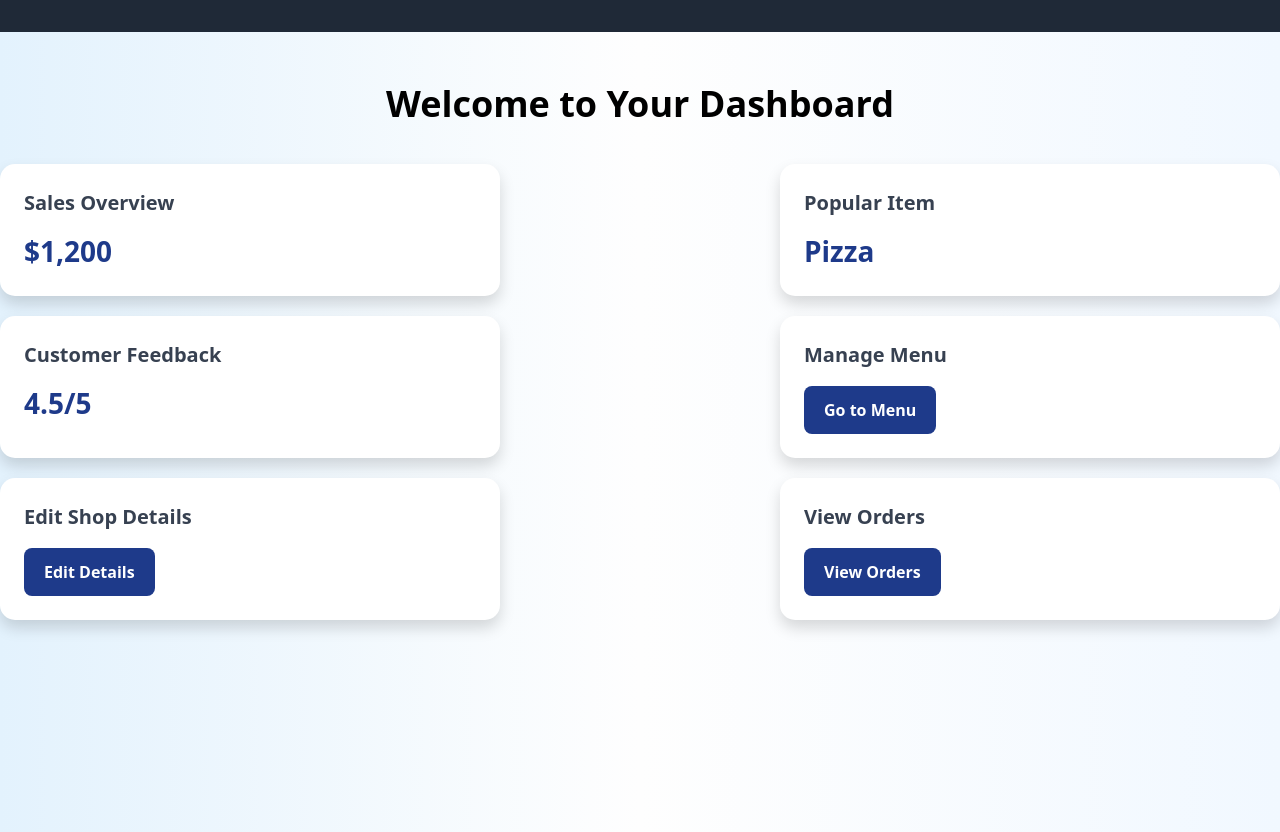
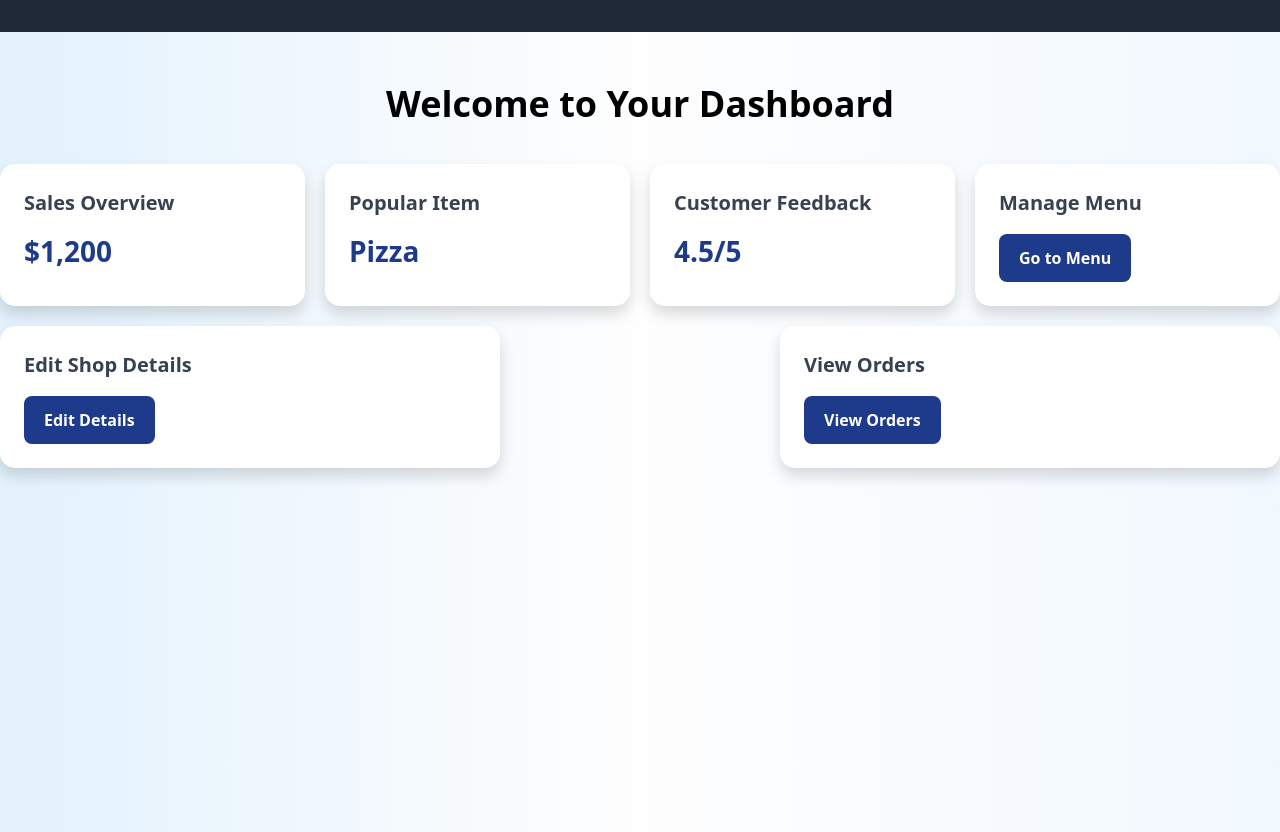
Before and after one commit to ruchspatil/VueCart, a Nuxt app: page /dashboard in a window 1280 px wide. Built offline with nearby package versions, Linux system fonts and the light colour scheme.

Commit message:
Update dashboard.vue

```diff
--- a/pages/dashboard.vue
+++ b/pages/dashboard.vue
@@ -65,8 +65,8 @@ export default {
 
 /* Card Styling */
 .card {
-  flex: 1 1 calc(48% - 20px); /* Cards take up 48% width, adjust for the gap */
-  max-width: 500px; /* Prevent cards from growing too large */
+  flex: 1 1 calc(24% - 20px);
+  max-width: 500px;
   background: #ffffff;
   padding: 24px;
   border-radius: 15px;
@@ -120,7 +120,7 @@ export default {
   }
 
   .card {
-    flex: 1 1 100%; /* Cards take full width */
+    flex: 1 1 100%;
     padding: 16px;
   }
 
```
